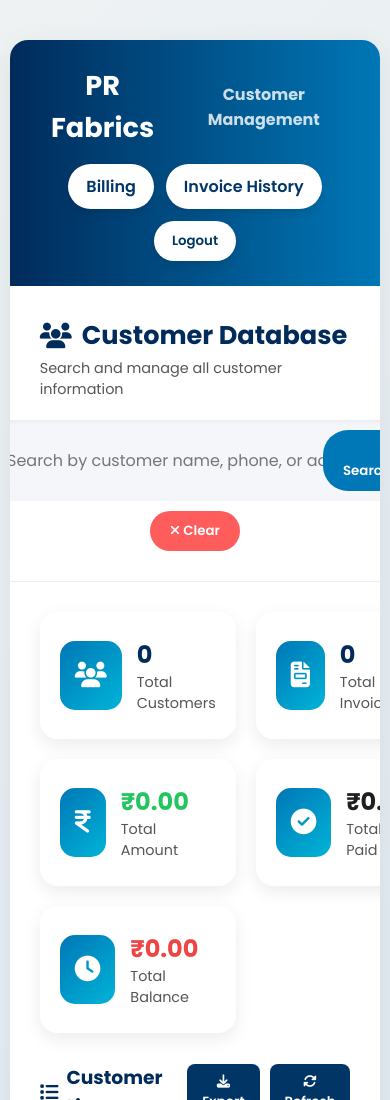
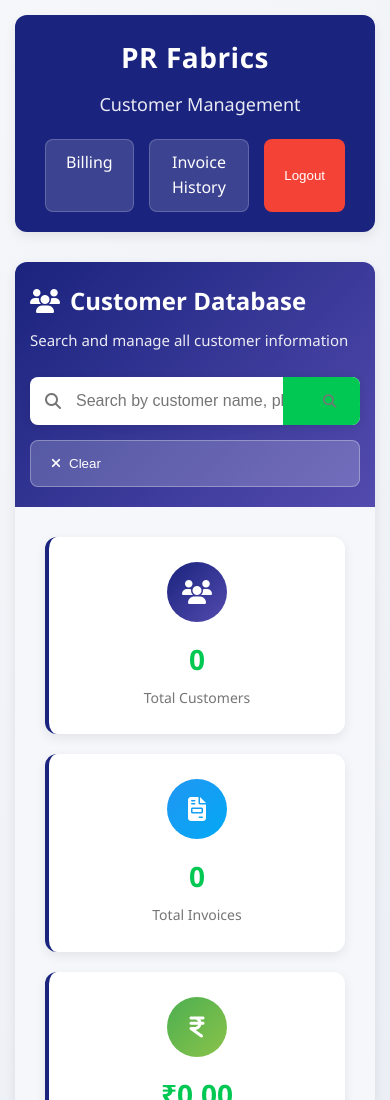
Before and after one commit to SabarishCodeWizard/pr2, a plain HTML site: page customer-details.html in a window 390 px wide. Shown: the top 1100 px of the page. Drawn offline with Linux system fonts and the light colour scheme.

```diff
--- a/css/customer-details.css
+++ b/css/customer-details.css
@@ -1,446 +1,401 @@
-/* ----------------------------
-   PR Fabrics - Customer Details Page
-   Modern Bank-Style Dashboard Theme
-   Author: Sabarish R
------------------------------*/
-
-@import url('https://fonts.googleapis.com/css2?family=Poppins:wght@400;500;600;700&display=swap');
+/* Customer Details Page Styles - Banking App Style */
+:root {
+    --primary-color: #1a237e;
+    --primary-light: #534bae;
+    --primary-dark: #000051;
+    --secondary-color: #00c853;
+    --danger-color: #f44336;
+    --warning-color: #ff9800;
+    --info-color: #2196f3;
+    --light-bg: #f5f7fa;
+    --card-bg: #ffffff;
+    --text-primary: #212121;
+    --text-secondary: #757575;
+    --border-color: #e0e0e0;
+    --shadow: 0 4px 12px rgba(0, 0, 0, 0.08);
+    --shadow-hover: 0 8px 24px rgba(0, 0, 0, 0.12);
+}
 
 * {
     margin: 0;
     padding: 0;
     box-sizing: border-box;
-    font-family: 'Poppins', sans-serif;
 }
 
 body {
-    background: linear-gradient(135deg, #eef2f3, #dfe9f3);
+    font-family: 'Segoe UI', Tahoma, Geneva, Verdana, sans-serif;
+    background: linear-gradient(135deg, #f5f7fa 0%, #e4e8f0 100%);
+    color: var(--text-primary);
+    line-height: 1.6;
     min-height: 100vh;
-    color: #1f1f1f;
-    display: flex;
-    flex-direction: column;
 }
 
-/* --- Container --- */
-.container {
-    width: 95%;
-    max-width: 1300px;
-    margin: 40px auto;
-    background: #fff;
-    border-radius: 18px;
-    box-shadow: 0 8px 30px rgba(0,0,0,0.08);
-    overflow: hidden;
-    padding-bottom: 30px;
+.main {
+    display: none;
 }
 
-/* --- Header Section --- */
+.container {
+    max-width: 1400px;
+    margin: 0 auto;
+    padding: 20px;
+}
+
+/* Header and Navigation */
 .controls {
-    background: linear-gradient(90deg, #002b5b, #0077b6);
-    color: #fff;
-    padding: 25px 30px;
     display: flex;
     justify-content: space-between;
     align-items: center;
+    background: var(--primary-color);
+    color: white;
+    padding: 20px 30px;
+    border-radius: 12px;
+    margin-bottom: 30px;
+    box-shadow: var(--shadow);
 }
 
 .bill-system-header {
     display: flex;
     align-items: center;
-    gap: 12px;
+    gap: 15px;
 }
 
 .brand-name {
-    font-size: 1.7rem;
+    font-size: 28px;
     font-weight: 700;
-    color: #fff;
+    color: white;
     text-decoration: none;
-    transition: 0.3s;
-}
-
-.brand-name:hover {
-    color: #ffd60a;
+    letter-spacing: 0.5px;
 }
 
 .system-name {
-    font-size: 1rem;
-    opacity: 0.8;
+    font-size: 18px;
+    font-weight: 500;
+    opacity: 0.9;
+    margin-left: 10px;
 }
 
 .nav-buttons {
     display: flex;
-    gap: 12px;
+    gap: 15px;
 }
 
-.nav-btn, .logout-btn {
-    background: #fff;
-    color: #003566;
-    padding: 10px 18px;
-    border-radius: 25px;
-    font-weight: 600;
-    border: none;
+.nav-btn {
+    background: rgba(255, 255, 255, 0.15);
+    color: white;
+    padding: 10px 20px;
+    border-radius: 8px;
     text-decoration: none;
+    font-weight: 500;
     transition: all 0.3s ease;
-    box-shadow: 0 4px 10px rgba(0,0,0,0.1);
+    border: 1px solid rgba(255, 255, 255, 0.2);
 }
 
-.nav-btn:hover, .logout-btn:hover {
-    background: #ffd60a;
-    color: #000;
+.nav-btn:hover {
+    background: rgba(255, 255, 255, 0.25);
+    transform: translateY(-2px);
 }
 
-/* --- Search Section --- */
+.logout-btn {
+    background: var(--danger-color);
+    color: white;
+    border: none;
+    padding: 10px 20px;
+    border-radius: 8px;
+    cursor: pointer;
+    font-weight: 500;
+    transition: all 0.3s ease;
+}
+
+.logout-btn:hover {
+    background: #d32f2f;
+    transform: translateY(-2px);
+}
+
+/* Customer Details Container */
+.customer-details-container {
+    background: var(--card-bg);
+    border-radius: 12px;
+    box-shadow: var(--shadow);
+    overflow: hidden;
+}
+
+/* Search Section */
 .search-section {
     padding: 30px;
-    border-bottom: 1px solid #eee;
+    background: linear-gradient(135deg, var(--primary-color) 0%, var(--primary-light) 100%);
+    color: white;
 }
 
 .search-header h2 {
-    color: #002b5b;
-    font-size: 1.6rem;
+    font-size: 24px;
+    margin-bottom: 8px;
     display: flex;
     align-items: center;
     gap: 10px;
 }
 
 .search-header p {
-    font-size: 0.9rem;
-    color: #555;
-    margin-top: 3px;
+    opacity: 0.9;
+    font-size: 15px;
 }
 
 .search-box {
-    margin-top: 20px;
     display: flex;
+    gap: 15px;
+    margin-top: 25px;
     align-items: center;
-    gap: 15px;
 }
 
 .search-input-group {
     display: flex;
-    align-items: center;
     flex: 1;
-    background: #f5f6fa;
-    border-radius: 30px;
-    padding: 10px 18px;
-    box-shadow: inset 0 2px 4px rgba(0,0,0,0.05);
+    background: white;
+    border-radius: 8px;
+    overflow: hidden;
+    box-shadow: 0 2px 10px rgba(0, 0, 0, 0.1);
 }
 
 .search-input-group i {
-    color: #0077b6;
-    font-size: 1.1rem;
+    padding: 0 15px;
+    color: var(--text-secondary);
+    display: flex;
+    align-items: center;
 }
 
 .search-input-group input {
+    flex: 1;
     border: none;
+    padding: 15px 0;
+    font-size: 16px;
     outline: none;
-    background: transparent;
-    margin-left: 10px;
-    font-size: 1rem;
-    flex: 1;
 }
 
-.search-btn, .clear-btn {
-    background: #0077b6;
-    color: #fff;
+.search-btn {
+    background: var(--secondary-color);
+    color: white;
     border: none;
-    border-radius: 25px;
-    padding: 10px 20px;
+    padding: 15px 25px;
     font-weight: 600;
     cursor: pointer;
-    transition: all 0.3s;
+    transition: all 0.3s ease;
+    display: flex;
+    align-items: center;
+    gap: 8px;
 }
 
-.search-btn:hover, .clear-btn:hover {
-    background: #005f87;
+.search-btn:hover {
+    background: #00b248;
 }
 
 .clear-btn {
-    background: #ff5c5c;
+    background: rgba(255, 255, 255, 0.2);
+    color: white;
+    border: 1px solid rgba(255, 255, 255, 0.3);
+    padding: 15px 20px;
+    border-radius: 8px;
+    cursor: pointer;
+    font-weight: 500;
+    transition: all 0.3s ease;
+    display: flex;
+    align-items: center;
+    gap: 8px;
 }
 
-/* --- Stats Cards --- */
+.clear-btn:hover {
+    background: rgba(255, 255, 255, 0.3);
+}
+
+/* Statistics Cards */
 .stats-cards {
     display: grid;
-    grid-template-columns: repeat(auto-fit, minmax(230px, 1fr));
+    grid-template-columns: repeat(auto-fit, minmax(220px, 1fr));
     gap: 20px;
     padding: 30px;
+    background: var(--light-bg);
 }
 
 .stat-card {
-    background: rgba(255, 255, 255, 0.85);
-    border-radius: 18px;
-    padding: 25px 20px;
+    background: var(--card-bg);
+    border-radius: 12px;
+    padding: 25px;
     display: flex;
     align-items: center;
-    gap: 15px;
-    box-shadow: 0 6px 18px rgba(0,0,0,0.08);
-    backdrop-filter: blur(10px);
+    gap: 20px;
+    box-shadow: var(--shadow);
     transition: all 0.3s ease;
+    border-left: 4px solid var(--primary-color);
 }
 
 .stat-card:hover {
     transform: translateY(-5px);
-    box-shadow: 0 10px 25px rgba(0,0,0,0.12);
+    box-shadow: var(--shadow-hover);
 }
 
 .stat-icon {
-    background: linear-gradient(135deg, #0077b6, #00b4d8);
-    color: #fff;
-    border-radius: 15px;
-    padding: 15px;
-    font-size: 1.6rem;
+    width: 60px;
+    height: 60px;
+    border-radius: 50%;
+    display: flex;
+    align-items: center;
+    justify-content: center;
+    font-size: 24px;
+    color: white;
+}
+
+.stat-card:nth-child(1) .stat-icon {
+    background: linear-gradient(135deg, #1a237e, #534bae);
+}
+
+.stat-card:nth-child(2) .stat-icon {
+    background: linear-gradient(135deg, #2196f3, #03a9f4);
+}
+
+.stat-card:nth-child(3) .stat-icon {
+    background: linear-gradient(135deg, #4caf50, #8bc34a);
+}
+
+.stat-card:nth-child(4) .stat-icon {
+    background: linear-gradient(135deg, #00c853, #64dd17);
+}
+
+.stat-card:nth-child(5) .stat-icon {
+    background: linear-gradient(135deg, #ff9800, #ffb300);
 }
 
 .stat-info h3 {
-    font-size: 1.5rem;
+    font-size: 28px;
     font-weight: 700;
-}
-
-#totalCustomers {
-    color: #002b5b;
-}
-
-#totalInvoices {
-    color: #002b5b;
-}
-
-#totalRevenue {
-    color: #22c55e; /* Green for revenue */
-}
-
-#pendingBalance {
-    color: #ef4444; /* Red for pending balance */
+    margin-bottom: 5px;
 }
 
 .stat-info p {
-    font-size: 0.9rem;
-    color: #555;
+    color: var(--text-secondary);
+    font-size: 14px;
 }
 
-/* --- Customer Table --- */
+/* Color-coded statistics based on values */
+.stat-card.positive-value .stat-info h3 {
+    color: var(--secondary-color);
+}
+
+.stat-card.negative-value .stat-info h3 {
+    color: var(--danger-color);
+}
+
+.stat-card.neutral-value .stat-info h3 {
+    color: var(--text-primary);
+}
+
+/* Customer Table Section */
 .customer-table-section {
-    padding: 0 30px 30px 30px;
+    padding: 30px;
 }
 
 .table-header {
     display: flex;
     justify-content: space-between;
     align-items: center;
-    margin-bottom: 18px;
+    margin-bottom: 25px;
 }
 
 .table-header h3 {
-    color: #002b5b;
+    font-size: 22px;
+    display: flex;
+    align-items: center;
+    gap: 10px;
+}
+
+.table-actions {
+    display: flex;
+    gap: 15px;
+}
+
+.action-btn {
+    background: var(--primary-color);
+    color: white;
+    border: none;
+    padding: 12px 20px;
+    border-radius: 8px;
+    cursor: pointer;
+    font-weight: 500;
+    transition: all 0.3s ease;
     display: flex;
     align-items: center;
     gap: 8px;
 }
 
-.table-actions {
-    display: flex;
-    gap: 10px;
+.action-btn:hover {
+    background: var(--primary-light);
+    transform: translateY(-2px);
 }
 
-.action-btn {
-    background: #003566;
-    color: #fff;
-    border: none;
-    border-radius: 8px;
-    padding: 8px 14px;
-    font-weight: 600;
-    cursor: pointer;
-    transition: 0.3s;
+/* Table Styles */
+.table-container {
+    border-radius: 10px;
+    overflow: hidden;
+    box-shadow: var(--shadow);
 }
 
-.action-btn:hover {
-    background: #00509d;
+table {
+    width: 100%;
+    border-collapse: collapse;
+    background: white;
 }
 
-.table-container {
-    overflow-x: auto;
-    border-radius: 10px;
-    box-shadow: 0 6px 18px rgba(0,0,0,0.05);
-}
-
-#customerTable {
-    width: 100%;
-    border-collapse: collapse;
-    background: #fff;
-}
-
-#customerTable th, #customerTable td {
-    text-align: left;
-    padding: 14px 18px;
-    border-bottom: 1px solid #e5e5e5;
-    font-size: 0.95rem;
-}
-
-#customerTable th {
-    background: #0077b6;
-    color: #fff;
-    text-transform: uppercase;
-    font-weight: 600;
-}
-
-#customerTable tr:hover td {
-    background: #f1f8ff;
-}
-
-/* --- Amount Styling --- */
-.amount-positive {
-    color: #22c55e;
-    font-weight: 600;
-}
-
-.amount-negative {
-    color: #ef4444;
-    font-weight: 600;
-}
-
-.amount-neutral {
-    color: #6b7280;
-    font-weight: 500;
-}
-
-/* --- Action Buttons in Table --- */
-.action-buttons {
-    display: flex;
-    gap: 8px;
-    flex-wrap: wrap;
-}
-
-.btn-view, .btn-statement, .btn-whatsapp {
-    padding: 6px 12px;
-    border: none;
-    border-radius: 6px;
-    font-size: 0.8rem;
-    font-weight: 500;
-    cursor: pointer;
-    transition: all 0.3s ease;
-    text-decoration: none;
-    display: inline-flex;
-    align-items: center;
-    gap: 4px;
-}
-
-.btn-view {
-    background: #3b82f6;
+thead {
+    background: var(--primary-color);
     color: white;
 }
 
-.btn-view:hover {
-    background: #2563eb;
+th {
+    padding: 18px 15px;
+    text-align: left;
+    font-weight: 600;
+    font-size: 15px;
 }
 
-.btn-statement {
-    background: #8b5cf6;
-    color: white;
+tbody tr {
+    border-bottom: 1px solid var(--border-color);
+    transition: all 0.2s ease;
 }
 
-.btn-statement:hover {
-    background: #7c3aed;
+tbody tr:hover {
+    background: #f9f9f9;
 }
 
-.btn-whatsapp {
-    background: #22c55e;
-    color: white;
+td {
+    padding: 18px 15px;
+    font-size: 14px;
 }
 
-.btn-whatsapp:hover {
-    background: #16a34a;
-}
-
-/* --- Customer Name Styling --- */
 .customer-name {
     display: flex;
     align-items: center;
-    gap: 8px;
+    gap: 10px;
     font-weight: 500;
 }
 
 .customer-name i {
-    color: #0077b6;
+    color: var(--primary-color);
 }
 
-/* --- No Customers --- */
-.no-customers {
-    text-align: center;
-    padding: 50px 0;
-    display: none;
-}
-
-.no-data-icon {
-    font-size: 3rem;
-    color: #ccc;
-}
-
-.no-customers h3 {
-    color: #003566;
-    font-size: 1.4rem;
-    margin-top: 10px;
-}
-
-.no-customers p {
-    color: #666;
-    font-size: 0.95rem;
-}
-
-/* --- Responsive --- */
-@media (max-width: 768px) {
-    .controls {
-        flex-direction: column;
-        gap: 15px;
-        text-align: center;
-    }
-
-    .stats-cards {
-        grid-template-columns: 1fr 1fr;
-    }
-
-    .nav-buttons {
-        flex-wrap: wrap;
-        justify-content: center;
-    }
-
-    .search-box {
-        flex-direction: column;
-        gap: 10px;
-    }
-
-    .action-btn {
-        padding: 8px 10px;
-    }
-
-    .action-buttons {
-        flex-direction: column;
-        gap: 5px;
-    }
-
-    .btn-view, .btn-statement, .btn-whatsapp {
-        padding: 5px 8px;
-        font-size: 0.75rem;
-    }
-}
-
-/* Invoice Numbers Styles */
+/* Horizontal Invoice Numbers */
 .invoice-numbers {
     position: relative;
     cursor: pointer;
 }
 
 .invoice-count {
-    color: #3498db;
+    color: var(--primary-color);
     font-weight: 500;
-    padding: 4px 8px;
-    border-radius: 4px;
-    background: #f8f9fa;
-    border: 1px solid #e9ecef;
-    transition: all 0.3s ease;
+    padding: 5px 10px;
+    background: rgba(26, 35, 126, 0.1);
+    border-radius: 6px;
+    transition: all 0.2s ease;
 }
 
 .invoice-count:hover {
-    background: #e3f2fd;
-    border-color: #3498db;
+    background: rgba(26, 35, 126, 0.2);
 }
 
 .invoice-numbers-list {
@@ -449,39 +404,145 @@
     top: 100%;
     left: 0;
     background: white;
-    border: 1px solid #ddd;
-    border-radius: 6px;
-    padding: 10px;
-    box-shadow: 0 4px 12px rgba(0,0,0,0.1);
-    z-index: 1000;
+    border-radius: 8px;
+    box-shadow: var(--shadow-hover);
+    padding: 15px;
+    z-index: 10;
     min-width: 200px;
-    max-height: 200px;
-    overflow-y: auto;
+    border: 1px solid var(--border-color);
+    flex-wrap: wrap;
+    gap: 8px;
 }
 
 .invoice-numbers:hover .invoice-numbers-list {
-    display: block;
+    display: flex;
 }
 
 .invoice-number-badge {
-    display: inline-block;
-    background: #3498db;
-    color: white;
-    padding: 4px 8px;
-    margin: 2px;
-    border-radius: 12px;
-    font-size: 11px;
+    padding: 6px 10px;
+    background: var(--light-bg);
+    border-radius: 6px;
+    font-size: 12px;
+    transition: all 0.2s ease;
     cursor: pointer;
-    transition: all 0.3s ease;
+    white-space: nowrap;
 }
 
 .invoice-number-badge:hover {
-    background: #2980b9;
-    transform: translateY(-1px);
-    box-shadow: 0 2px 4px rgba(0,0,0,0.2);
+    background: var(--primary-color);
+    color: white;
 }
 
-/* Make sure table has enough space */
-.customer-table td:nth-child(5) {
-    min-width: 150px;
+/* Amount Styling */
+.amount-positive {
+    color: var(--secondary-color);
+    font-weight: 600;
 }
+
+.amount-negative {
+    color: var(--danger-color);
+    font-weight: 600;
+}
+
+.amount-neutral {
+    color: var(--text-secondary);
+    font-weight: 600;
+}
+
+/* No Customers State */
+.no-customers {
+    text-align: center;
+    padding: 60px 20px;
+    display: none;
+}
+
+.no-data-icon {
+    font-size: 70px;
+    color: var(--text-secondary);
+    margin-bottom: 20px;
+    opacity: 0.5;
+}
+
+.no-customers h3 {
+    font-size: 24px;
+    margin-bottom: 10px;
+    color: var(--text-primary);
+}
+
+.no-customers p {
+    color: var(--text-secondary);
+    font-size: 16px;
+}
+
+/* Responsive Design */
+@media (max-width: 1024px) {
+    .container {
+        padding: 15px;
+    }
+
+    .stats-cards {
+        grid-template-columns: repeat(auto-fit, minmax(200px, 1fr));
+    }
+
+    .search-box {
+        flex-direction: column;
+        align-items: stretch;
+    }
+
+    .search-input-group {
+        width: 100%;
+    }
+}
+
+@media (max-width: 768px) {
+    .controls {
+        flex-direction: column;
+        gap: 20px;
+        text-align: center;
+    }
+
+    .bill-system-header {
+        flex-direction: column;
+        gap: 10px;
+    }
+
+    .table-header {
+        flex-direction: column;
+        gap: 15px;
+        align-items: flex-start;
+    }
+
+    .table-actions {
+        width: 100%;
+        justify-content: flex-end;
+    }
+
+    .table-container {
+        overflow-x: auto;
+    }
+
+    table {
+        min-width: 800px;
+    }
+}
+
+@media (max-width: 480px) {
+    .stats-cards {
+        grid-template-columns: 1fr;
+    }
+
+    .stat-card {
+        flex-direction: column;
+        text-align: center;
+        gap: 15px;
+    }
+
+    .search-section, .customer-table-section {
+        padding: 20px 15px;
+    }
+
+    .action-btn {
+        padding: 10px 15px;
+        font-size: 14px;
+    }
+}
--- a/js/customer-details.js
+++ b/js/customer-details.js
@@ -105,7 +105,8 @@
     return customers;
 }
 
-// Update statistics cards
+
+// Update statistics cards with color coding
 function updateStatistics(customers) {
     const totalCustomers = customers.length;
     const totalInvoices = customers.reduce((sum, customer) => sum + customer.totalInvoices, 0);
@@ -113,11 +114,36 @@
     const totalPaid = customers.reduce((sum, customer) => sum + customer.amountPaid, 0);
     const pendingBalance = customers.reduce((sum, customer) => sum + customer.balanceDue, 0);
 
+    // Update the values
     document.getElementById('totalCustomers').textContent = totalCustomers.toLocaleString();
     document.getElementById('totalInvoices').textContent = totalInvoices.toLocaleString();
     document.getElementById('totalRevenue').textContent = `₹${Utils.formatCurrency(totalCurrentBillAmount)}`;
     document.getElementById('totalPaid').textContent = `₹${Utils.formatCurrency(totalPaid)}`;
     document.getElementById('pendingBalance').textContent = `₹${Utils.formatCurrency(pendingBalance)}`;
+
+    // Apply color coding to statistics cards
+    const statsCards = document.querySelectorAll('.stat-card');
+
+    // Total Customers - always positive
+    statsCards[0].classList.add('positive-value');
+
+    // Total Invoices - always positive
+    statsCards[1].classList.add('positive-value');
+
+    // Total Revenue - always positive
+    statsCards[2].classList.add('positive-value');
+
+    // Total Paid - always positive
+    statsCards[3].classList.add('positive-value');
+
+    // Pending Balance - color based on value
+    if (pendingBalance > 0) {
+        statsCards[4].classList.add('negative-value');
+    } else if (pendingBalance < 0) {
+        statsCards[4].classList.add('positive-value');
+    } else {
+        statsCards[4].classList.add('neutral-value');
+    }
 }
 
 // Display customers in table
```
